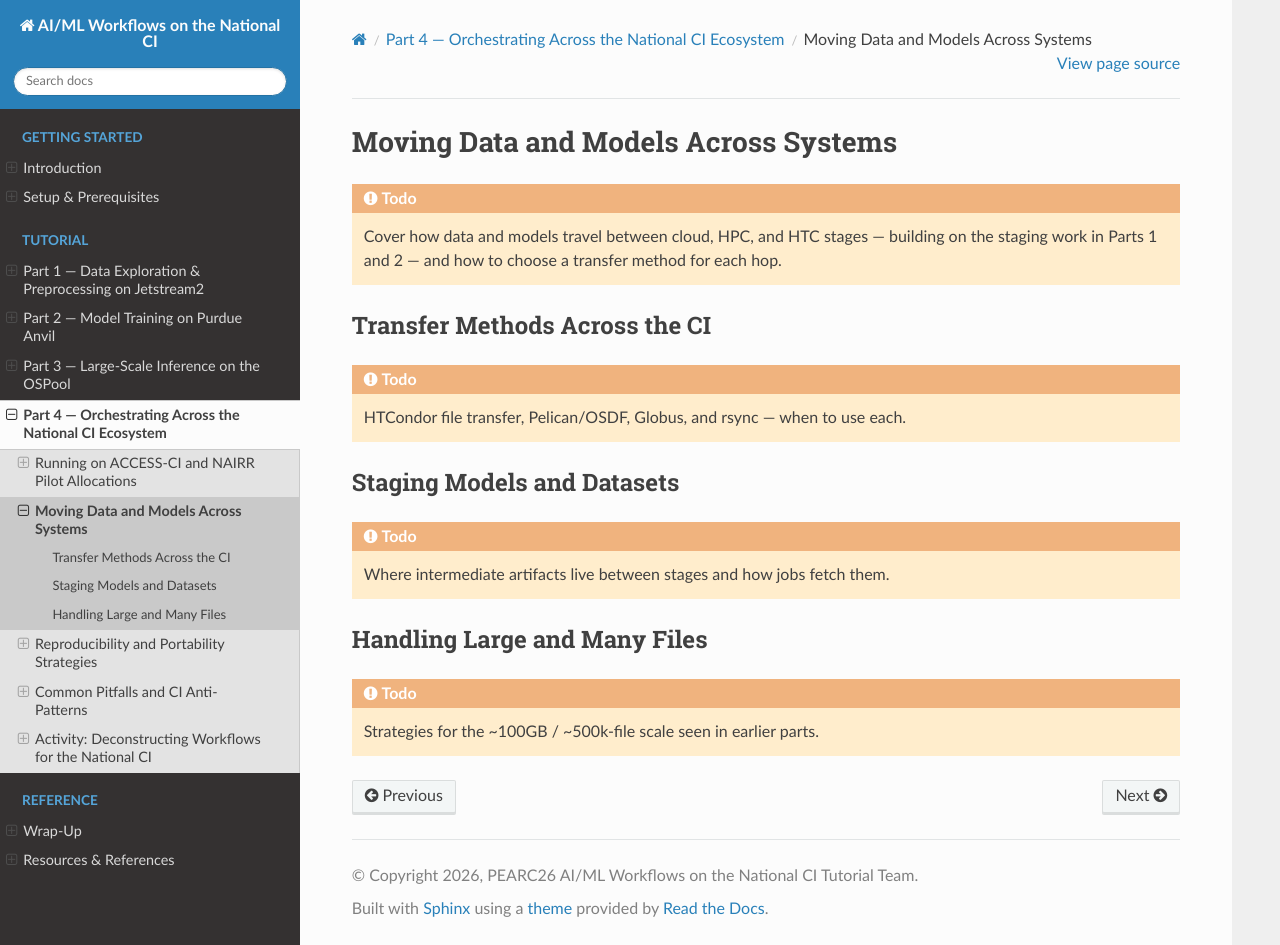
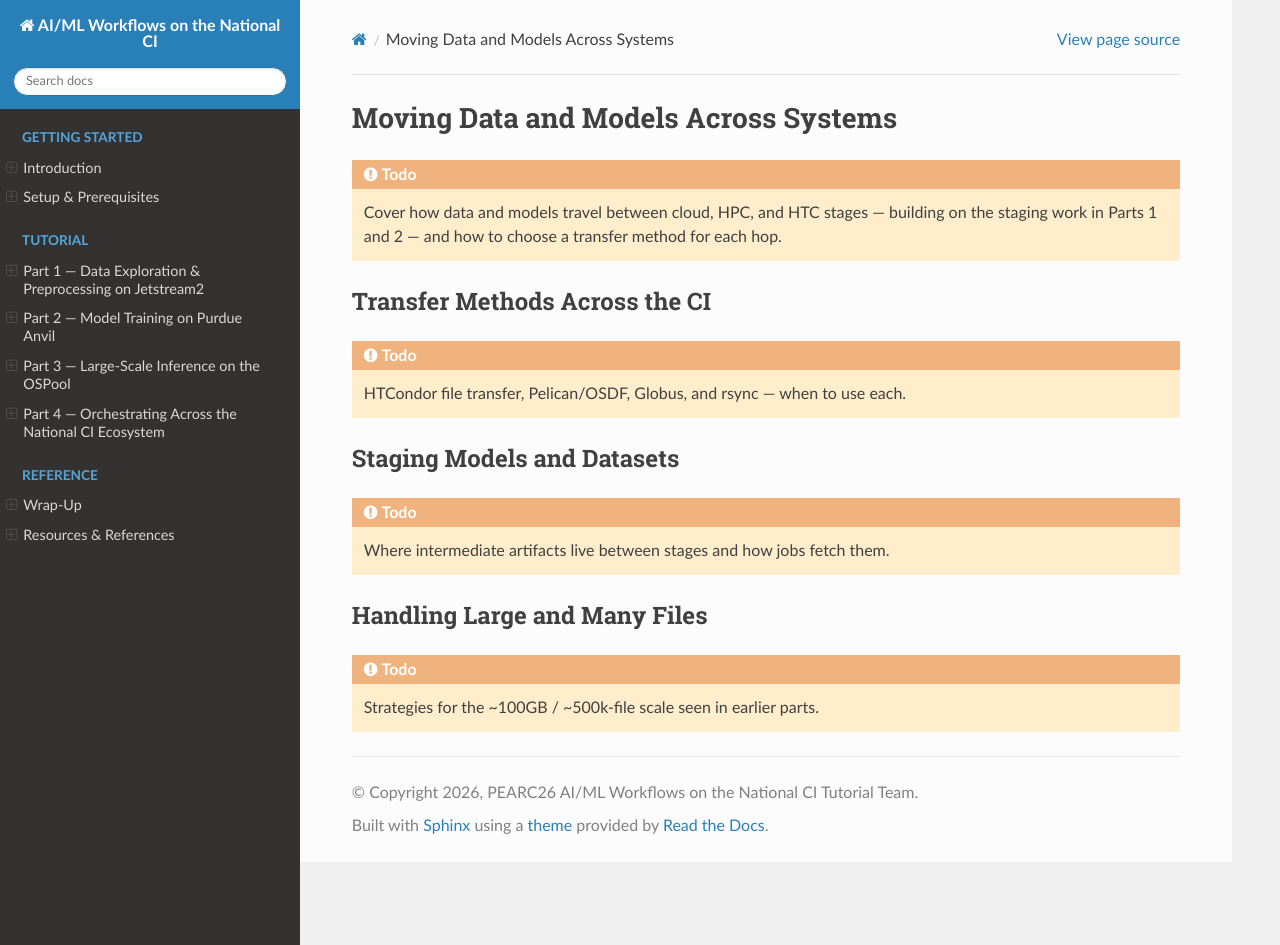
Before and after one commit to dmora127/PEARC26-AIML-on-National-CI, a Sphinx documentation site: the page built from docs/source/part4-orchestrating-across-ci/moving-data-and-models.rst, in a window 1280 px wide and 945 px high. Built offline with Sphinx 7.4.7 and the Read the Docs theme 3.1.0, drawn with Linux system fonts in a browser that asks for light colours; pages that are not in the unit, such as notebooks, are missing from menus.

Commit message:
refactor index.rst to remove outdated sections and improve structure

```diff
--- a/docs/source/part4-orchestrating-across-ci/index.rst
+++ b/docs/source/part4-orchestrating-across-ci/index.rst
@@ -38,9 +38,5 @@
    :hidden:
 
    orchestration-model
-   annexes-across-ci
    access-and-nairr-allocations
-   moving-data-and-models
-   reproducibility-and-portability
-   pitfalls-and-anti-patterns
    activity-deconstructing-workflows
```
